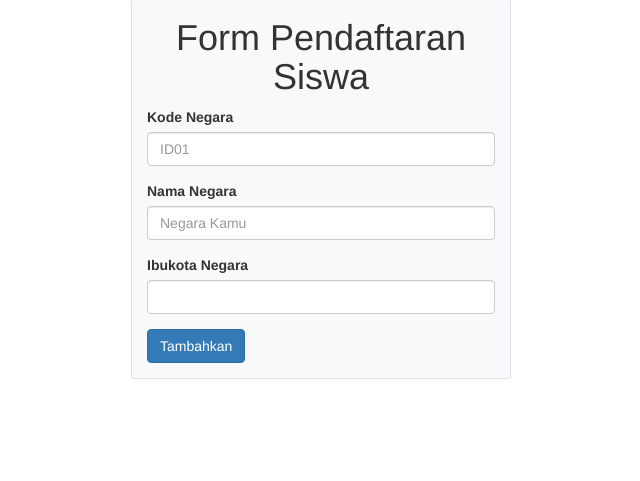
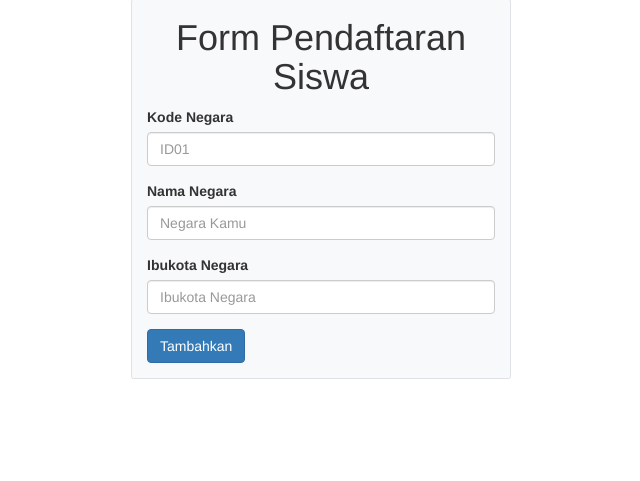
Before and after one commit to doniwirawan/simple-CRUD, a PHP site: page /daftar.php in a window 1280 px wide. Shown: the part 31-512 px from the top of the page, without its empty margins (319-959 px from the left). Run offline with PHP 8.4, Linux system fonts and the light colour scheme; some libraries are stand-ins or nearby versions.

Commit message:
daftar fixing

```diff
--- a/daftar.php
+++ b/daftar.php
@@ -32,7 +32,7 @@
 
           <div class="form-group font-weight-bolder">
             <label for="test">Ibukota Negara</label>
-            <input class="form-control" id="test" rows="3" name="ibukota" required></input>
+            <input class="form-control" id="test" rows="3" name="ibukota" required placeholder="Ibukota Negara"></input>
           </div>
           <button type="submit" class="btn btn-primary">Tambahkan</button>
         </form>
```
